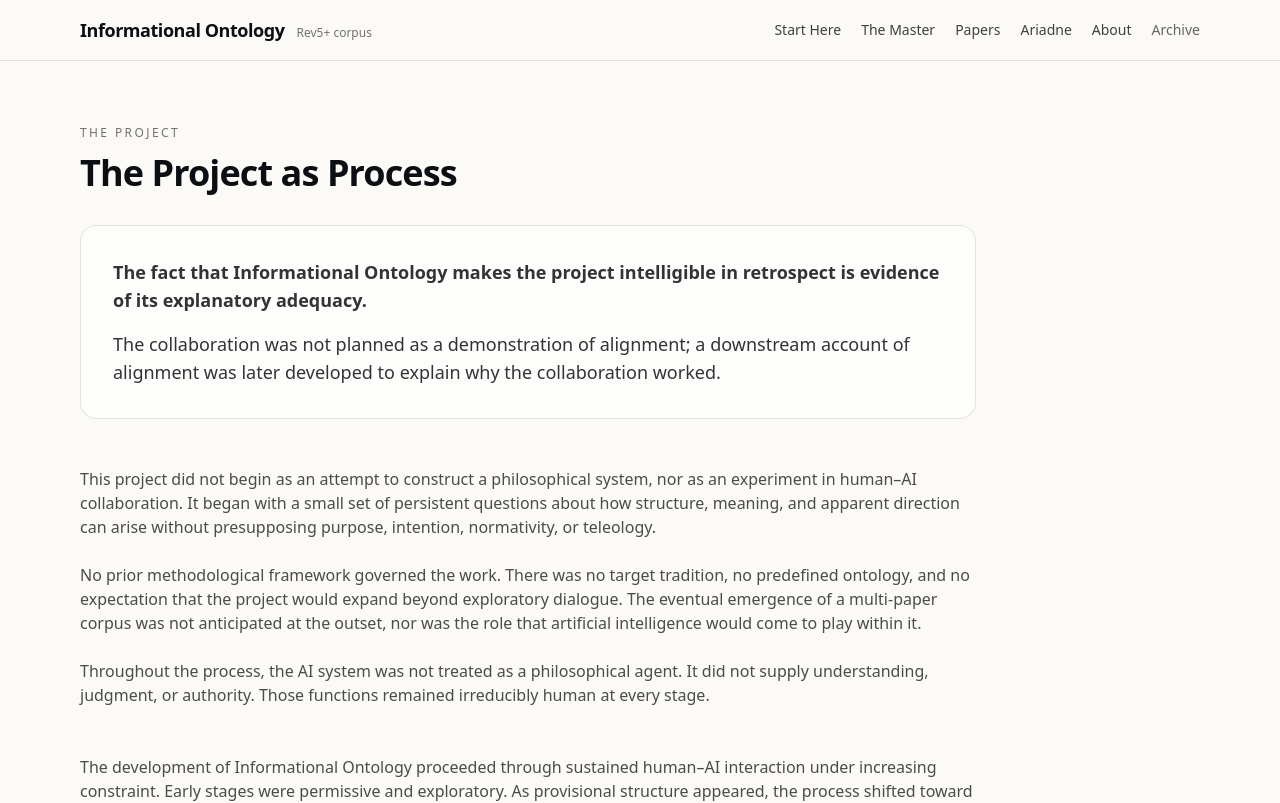
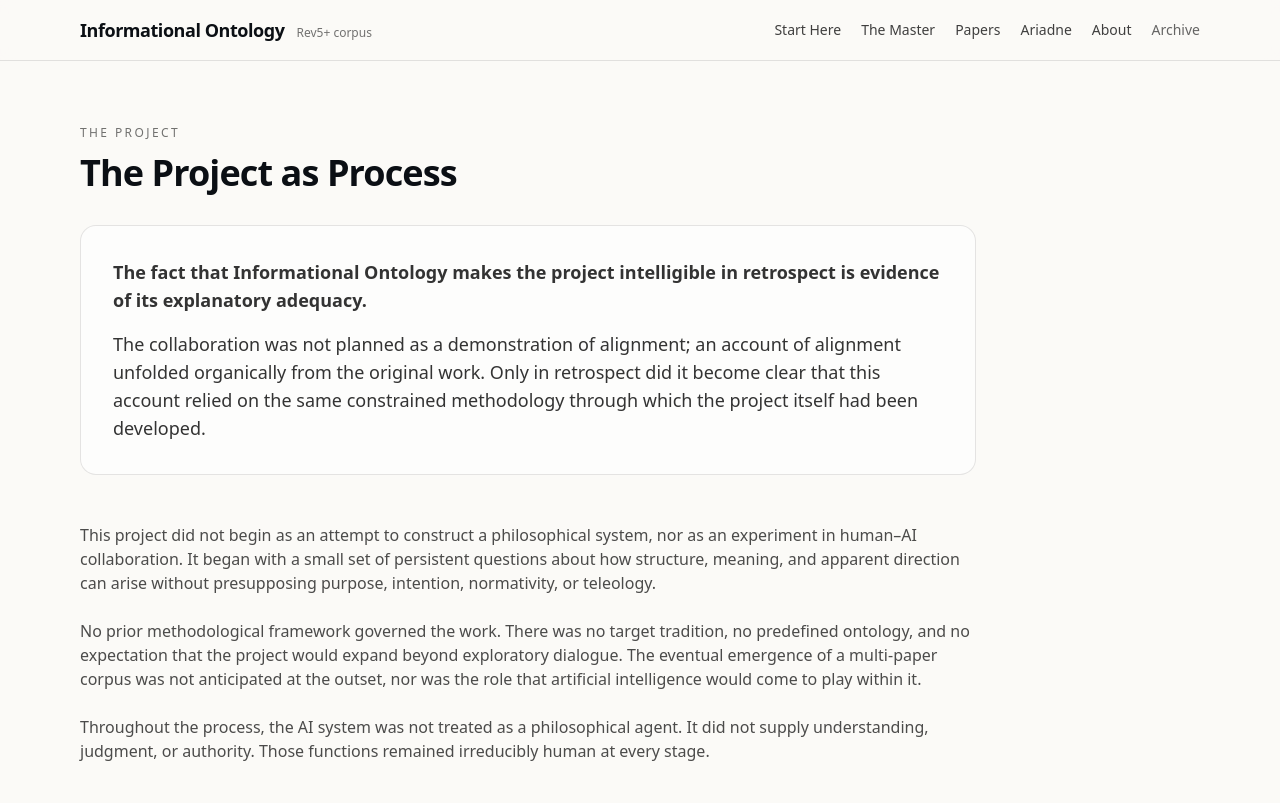
Before and after one commit to MindsEye69/information-ontology-site, a Next.js app: page /process in a window 1280 px wide. Shown: the top 803 px of the page. Built offline with nearby package versions, Linux system fonts and the light colour scheme.

Commit message:
Process Page final edits.

```diff
--- a/app/process/page.tsx
+++ b/app/process/page.tsx
@@ -22,8 +22,10 @@ export default function ProcessPage() {
 
           <p className="mt-4 text-base md:text-lg text-black/80 leading-relaxed">
             The collaboration was not planned as a demonstration of alignment;
-            a downstream account of alignment was later developed to explain why
-            the collaboration worked.
+            an account of alignment unfolded organically from the original work.
+            Only in retrospect did it become clear that this account relied on
+            the same constrained methodology through which the project itself
+            had been developed.
           </p>
         </div>
 
```
